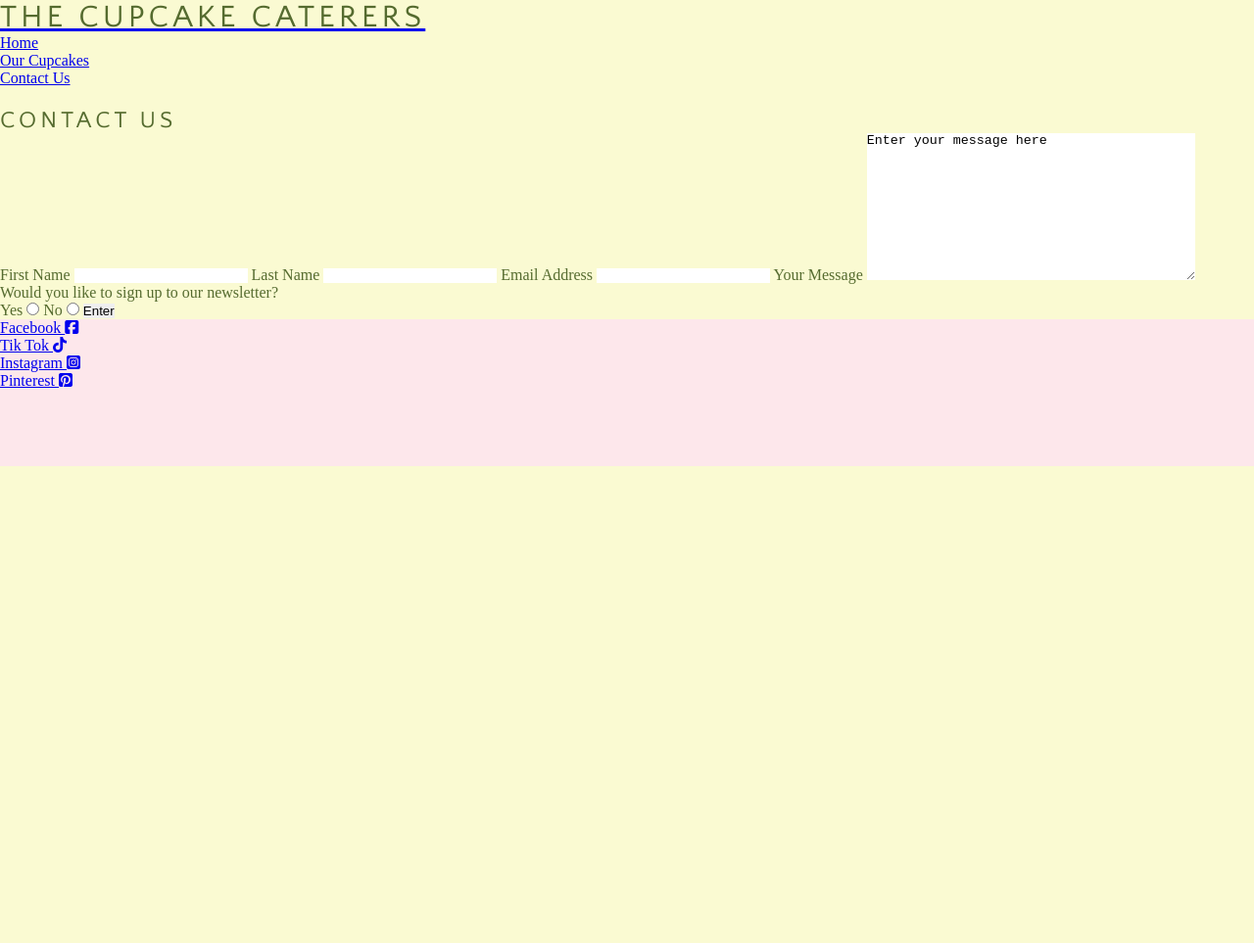
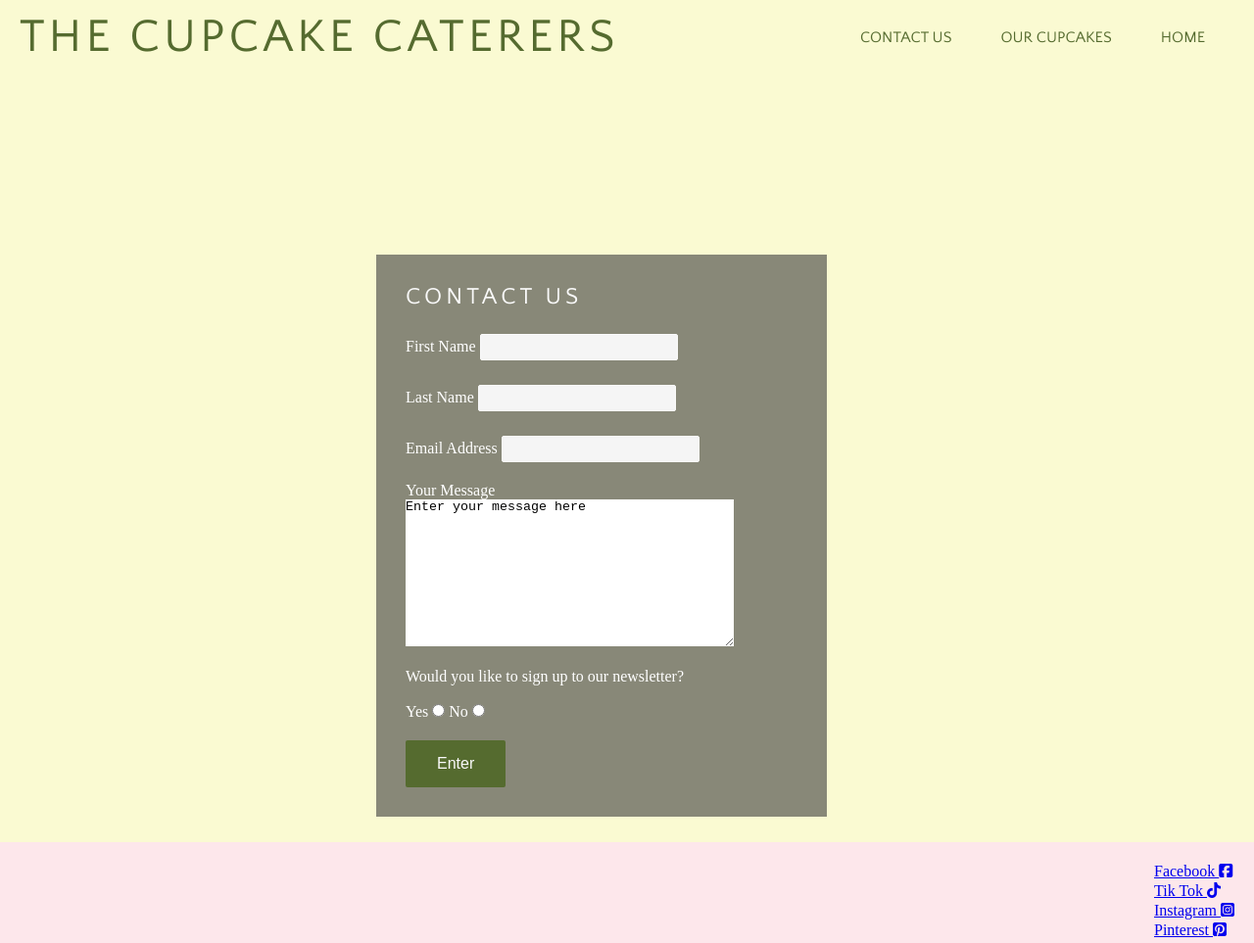
Before and after one commit to hmcollins2809/the_cupcake_caterers, a plain HTML site: page contact_us.html in a window 1280 px wide. Shown: the whole page at 98% size. Before the commit the page ends 800 px from the top, so only its background shows below. Drawn offline with Linux system fonts and the light colour scheme; a web font is replaced by a local one.

Commit message:
Fix header and footer on Contact Us page

```diff
--- a/assets/css/style.css
+++ b/assets/css/style.css
@@ -142,3 +142,64 @@ footer {
     padding-top: 20px;
 
 }
+
+.form-section {
+    clear: left;
+    background: url("../images/pexels-polina-kovaleva-9095555(1).jpg")
+    background-size: cover;
+    background-position: center;
+    height: 600px;
+    margin: auto;
+}
+
+.contact-us {
+    margin: 150px 10% 0 0;
+    color: #fff;
+    background-color: rgba(60, 60, 60, 0.6);
+    max-width: 400px;
+    position: relative;
+    left: 30%;
+    padding: 30px;
+}
+
+
+.contact-us h2 {
+
+    color: #fafafa;
+    margin-bottom: 20px;
+}
+
+.text-input{
+
+    background: whitesmoke;
+    color: #fafafa;
+    width: 50%;
+    height: 25px;
+    margin: 5px 0 20px 0;
+    border: 1px solid #fafafa;
+    border-radius: 2px;
+
+}
+
+.text-input:hover {
+
+    border-color: darkolivegreen;
+}
+
+.contact-us-button {
+
+    margin-top: 20px;
+    border-radius: 2px;
+    padding: 15px 32px 15px 32px;
+    text-align: center;
+    font-size: 100%;
+    background-color: darkolivegreen;
+    color: #fafafa;
+    display: block;
+}
+
+.contact-us-button:hover {
+
+    background-color: #fafafa;
+    color: #f16c6b;
+}
--- a/contact_us.html
+++ b/contact_us.html
@@ -12,10 +12,10 @@
 <body>
     <header>
         <a href="index.html">
-            <h1>The Cupcake Caterers </h1>
+            <h1 id="logo">The Cupcake Caterers</h1>
         </a>
 
-        <nav>
+        <nav class="menu">
             <ul>
                 <li>
                     <a href="index.html">
@@ -42,18 +42,25 @@
 
             <label for="fname">First Name</label>
             <input type="text" id="fname" name="first_name" class="text-input" required>
+            <br>
 
             <label for="lname">Last Name</label>
             <input type="text" id="lname" name="last_name" class="text-input" required>
+            <br>
 
 
             <label for="email">Email Address</label>
             <input type="email" id="email" name="email_address" class="text-input" required>
+            <br>
 
             <label for="message">Your Message</label>
+            <br>
             <textarea name="message" id="message" placeholder="Enter your message here" rows="10" cols="40">Enter your message here</textarea>
 
+            <br>
+            <br>
             <p>Would you like to sign up to our newsletter?</p>
+            <br>
 
             <label for="newsletter-yes">Yes</label>
             <input type="radio" id="newsletter-yes" name="newsletter_consent" value="yes" required>
@@ -67,9 +74,7 @@
     </section>
 
     <footer>
-
-
-        <ul>
+        <ul class="social-media-links">
             <li>
                 <a href="https://facebook.com" target="_blank" rel="noopener" aria-label="Find Us on Facebook (opens in a new tab)">
                     Facebook <i class="fa-brands fa-square-facebook"></i>
@@ -89,7 +94,6 @@
                 <a href="https://pinterest.com" target="_blank" rel="noopener" aria-label="Visit our Pinterest page (opens in a new tab)">Pinterest <i class="fa-brands fa-square-pinterest"></i></a>
             </li>
         </ul>
-
     </footer>
 <!-- font awesome script -->
 
```
